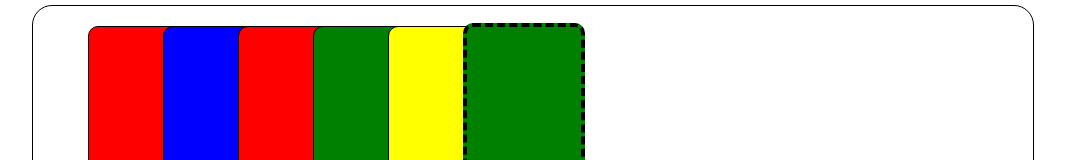
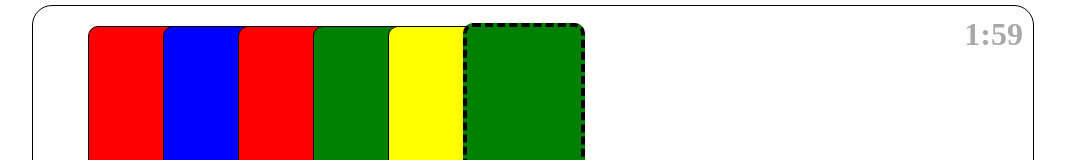
Before and after one commit to edwardneo/card-elimination, a React (Create React App) app: page / in a window 1280 px wide. Both pictures are taken after a click on the button "Start". Shown: the top 160 px of the page, without its empty margins (107-1172 px from the left). Built offline with nearby package versions, Linux system fonts and the light colour scheme.

Commit message:
Added timer

```diff
--- a/package.json
+++ b/package.json
@@ -17,6 +17,7 @@
     "react-dom": "^18.2.0",
     "react-scripts": "5.0.1",
     "typescript": "^4.9.5",
+    "usehooks-ts": "^2.9.1",
     "web-vitals": "^2.1.4"
   },
   "scripts": {
--- a/src/components/Board.tsx
+++ b/src/components/Board.tsx
@@ -1,5 +1,5 @@
-import React, { useState } from 'react';
 import { Card } from './Card';
+import { Timer } from './Timer';
 
 interface BoardProps {
   board: string[][],
@@ -10,6 +10,7 @@ export function Board({ board, takeCard }: BoardProps) {
   return (
     <div id='board'>
       {board.map((cardColors, index) => <Row key={index} cardColors={cardColors} takeCard={() => takeCard(index)} />)}
+      <Timer />
     </div>
   )
 }
@@ -33,7 +34,7 @@ function Row({ cardColors, takeCard }: RowProps) {
         />
       );
     }
-    if (cardColors.length != 0) {
+    if (cardColors.length !== 0) {
       cards.push(
         <Card
           className="stack last-card"
--- /dev/null
+++ b/src/components/Timer.tsx
@@ -0,0 +1,31 @@
+import React, { useState, useRef } from 'react';
+import { useInterval } from 'usehooks-ts';
+
+export function Timer() {
+  const endTime = useRef(Date.now() + (120 + 1) * 1000);
+
+  const [timer, setTimer] = useState('2:00');
+
+  const updateTime = () => {
+    const timeLeft = Math.floor((endTime.current - Date.now()) / 1000);
+
+    if (timeLeft >= 0) {
+      let newTime = '';
+      newTime += Math.floor(timeLeft / 60);
+      newTime += ':'
+      if (timeLeft % 60 < 10) newTime += '0';
+      newTime += timeLeft % 60;
+      setTimer(newTime)
+    } else {
+      setTimer('0:00');
+    }
+  }
+
+  useInterval(updateTime, 1000);
+
+  return (
+    <div id='timer'>
+      <h1>{timer}</h1>
+    </div>
+  )
+}
--- a/src/css/Game.css
+++ b/src/css/Game.css
@@ -8,6 +8,18 @@
   flex-direction: column;
   align-items: center;
   justify-content: space-evenly;
+  position: relative;
+}
+
+#timer {
+  position: absolute;
+  top: 0px;
+  right: 0px;
+}
+
+#timer > * {
+  margin: 10px;
+  color: darkgray;
 }
 
 #hand {
```
Also changed, not shown: 1 other file (tests, documents, lock files or other folders).
